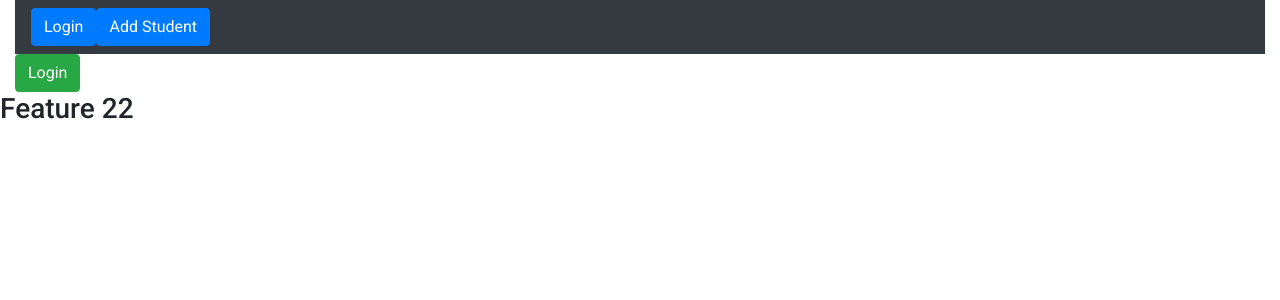
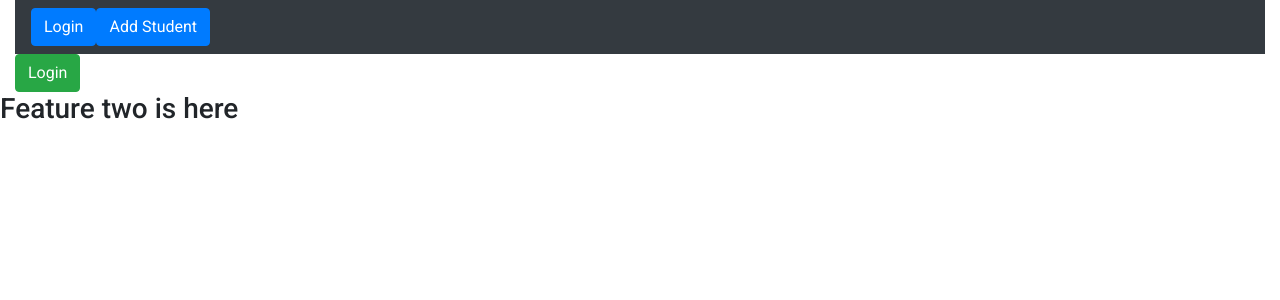
Before and after one commit to SenslyBrothers/springAngular1, an Angular app: page /login in a window 1280 px wide. Shown: the top 300 px of the page. Built offline with nearby package versions, Linux system fonts and the light colour scheme; no server answers.

Commit message:
feature two

```diff
--- a/src/app/login/login.component.html
+++ b/src/app/login/login.component.html
@@ -4,6 +4,6 @@
     </div>
 
     <div>
-        <h3>Feature 22</h3>
+        <h3>Feature two is here</h3>
     </div>
 </div>
```
